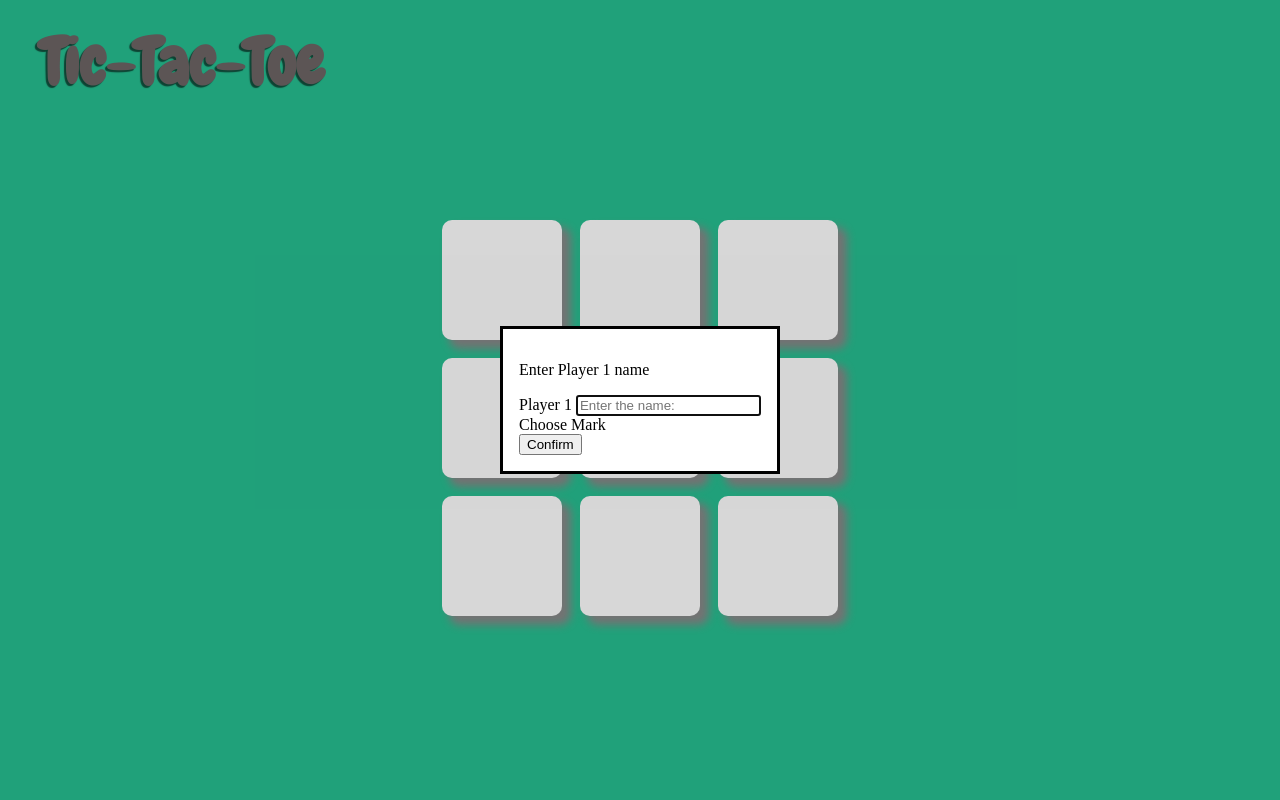
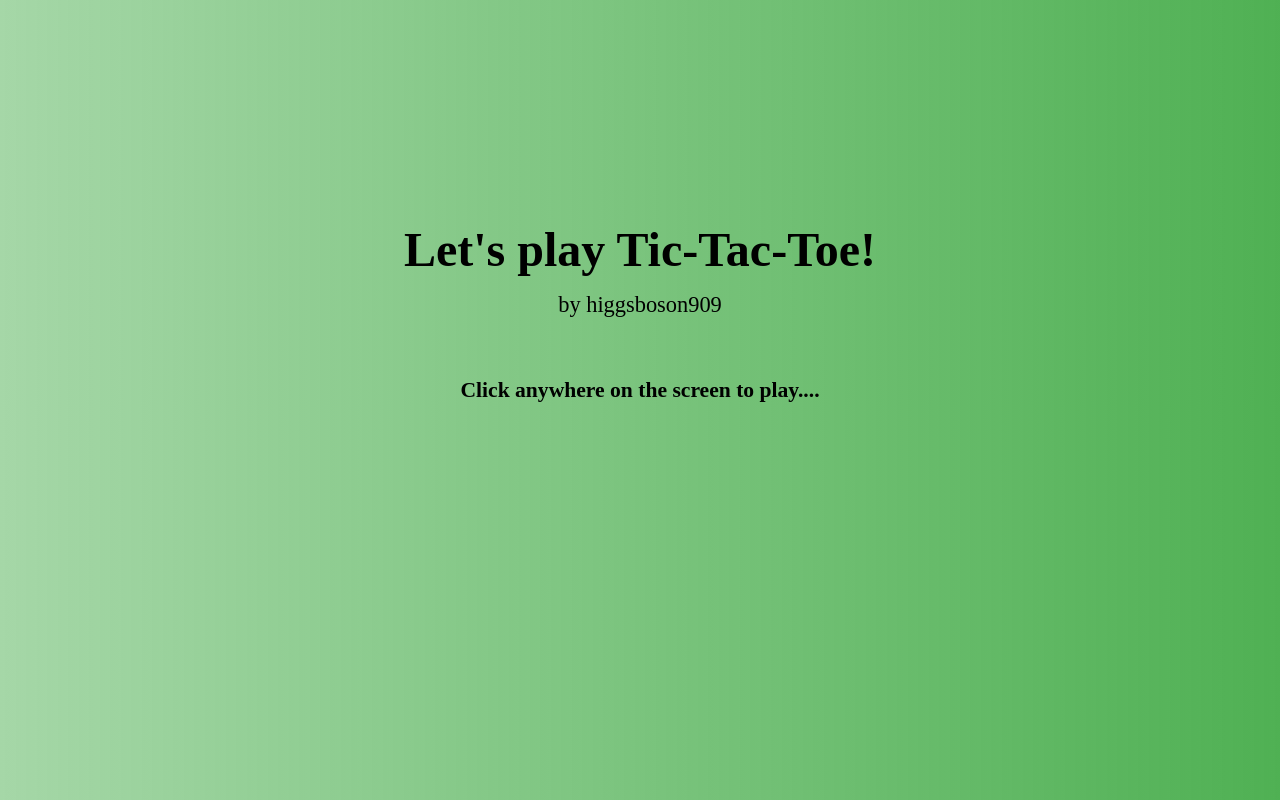
Before and after one commit to higgsboson909/Tic-Tac-Toe, a plain HTML site: page index.html in a window 1280 px wide. Drawn offline with Linux system fonts and the light colour scheme; a web font is replaced by a local one.

Commit message:
Add the funtional start page for game

```diff
--- a/index.html
+++ b/index.html
@@ -7,12 +7,30 @@
     <link rel="preconnect" href="https://fonts.googleapis.com">
     <link rel="preconnect" href="https://fonts.gstatic.com" crossorigin>
     <link href="https://fonts.googleapis.com/css2?family=Chewy&display=swap" rel="stylesheet">
+    <link rel="preconnect" href="https://fonts.googleapis.com">
+    <link rel="preconnect" href="https://fonts.gstatic.com" crossorigin>
+    <link href="https://fonts.googleapis.com/css2?family=Atkinson+Hyperlegible+Next:ital,wght@0,200..800;1,200..800&display=swap" rel="stylesheet">
 
    <link rel="stylesheet" href="./styles.css">
     <title>Tic Tac Toe | The Odin Project
     </title>
 </head>
 <body>
+
+    <div class="start-container">
+        <div>
+            <h1>Let's play Tic-Tac-Toe!</h1>
+            <div class="author">
+                by higgsboson909
+            </div>
+        </div>
+
+        <div class="blinking-statement">
+            Click anywhere on the screen to play....
+        </div>
+    </div>
+
+
     <dialog class="player-1">
         <p>Enter Player 1 name</p>
 
@@ -44,11 +62,10 @@
             <button class="p2-confirm">Confirm</button>
         </form>
     </dialog>
-    <div class="name">
-        <a href="./index.html">Tic-Tac-Toe
-        </a>
-    </div>
-    <div class="board">
+
+
+
+    <div class="board hidden">
         <button class="box on-hover" data-row="0" data-column="0"></button>
         <button class="box on-hover" data-row="0" data-column="1"></button>
         <button class="box on-hover" data-row="0" data-column="2"></button>
--- a/script.js
+++ b/script.js
@@ -87,15 +87,6 @@ let createGameboard = () => {
         b1 = gameboardCreated.getResultBoxes()[0];
         b2 = gameboardCreated.getResultBoxes()[1];
         b3 = gameboardCreated.getResultBoxes()[2];
-
-
-
-
-        // Optional: Stop the animation after 10 seconds
-        // setTimeout(() => {
-        //     clearInterval(intervalId); // Stop the interval
-        //     box.style.backgroundColor = "lightblue"; // Reset to the original color
-        // }, 10000);
 
         if(gameboardCreated.getTurns() === 9 && !(gameboardCreated.getWinner())) {
 
@@ -246,12 +237,13 @@ function gameController() {
 // display object
 let displayController = () => {
 
-    const p1FormEl = document.querySelector(".player-1");
-    const p2FormEl = document.querySelector(".player-2");
-    const p1CloseDialog = document.querySelector(".player-1 .p1-confirm");
-    const p2CloseDialog = document.querySelector(".player-2 .p2-confirm");
+    const startContainerEl = document.querySelector(".start-container")
 
     function showDialog() {
+        const p1FormEl = document.querySelector(".player-1");
+        const p2FormEl = document.querySelector(".player-2");
+        const p1CloseDialog = document.querySelector(".player-1 .p1-confirm");
+        const p2CloseDialog = document.querySelector(".player-2 .p2-confirm");
 
         p1FormEl.showModal();
         p1CloseDialog.addEventListener('click', () => {
@@ -263,9 +255,17 @@ let displayController = () => {
         });
     }
 
-    function closeDialog() {
+    // function startContainer() {
+    //     const startContainerEl = document.querySelector("start-container");
+    //     startContainer.addEventListener("click", () => {
 
-    }
+    //     });
+
+    // }
+
+    // function closeDialog() {
+
+    // }
 
     // click dimensions
     let p = null, q = null;
@@ -331,16 +331,43 @@ let displayController = () => {
             box.style.backgroundColor = colors[currentIndex];
 
             currentIndex = (currentIndex + 1) % colors.length;
-        }, 250);
+        }, 350);
         return intervalId;
+    }
+
+    function blinkTheStatement() {
+        const blinkingStatementEl = document.querySelector(".blinking-statement");
+            let fontSizeArr = ["1.32em", "1.35rem", "1.37rem", "1.39rem", "1.41rem", "1.43rem", "1.45rem", "1.43rem", "1.41rem", "1.39rem", "1.37rem", "1.35rem"];
+            let currentIndex = 0;
+        let blinkOnStatementId = setInterval(() => {
+            blinkingStatementEl.style.fontSize = fontSizeArr[currentIndex];
+            currentIndex = (currentIndex + 1) % fontSizeArr.length;
+        }, 100);
+        return blinkOnStatementId;
+    }
+
+    function listenStartClick() {
+        const htmlEl = document.querySelector("html");
+        const bodyEl = document.querySelector("body")
+        htmlEl.addEventListener("click", () => {
+
+            bodyEl.style.backgroundColor = "#24b388";
+            startContainerEl.classList.add("hidden");
+            display.showDialog();
+
+
+        });
     }
 
 
         // gameController();
-    return {PlayOnClick, setClick, boardEl, turnListener, markBox, blinkTheBoxes, showDialog};
+    return {PlayOnClick, setClick, boardEl, turnListener, markBox, blinkTheBoxes, showDialog, blinkTheStatement, listenStartClick};
+
 };
 let display = displayController();
-display.showDialog();
+display.blinkTheStatement();
+display.listenStartClick();
+// display.showDialog();
 Player.setPlayer("ali", "X")
 Player.setPlayer("Umar", "O")
 Player.setCurrentPlayer(Player.getPlayer()[0]);
--- a/styles.css
+++ b/styles.css
@@ -1,10 +1,37 @@
 body {
     display: flex;
+    justify-content: center;
+    background: linear-gradient(to right, rgba(76, 175, 80, 0.5), rgba(76, 175, 80, 0.98));
     padding: 0;
     margin: 0;
-    background-color: #24b388;
 }
 
+.start-container {
+    padding-top: 190px;
+    justify-content: baseline;
+    align-items: center;
+    display: flex;
+    flex-direction: column;
+
+}
+.start-container {
+    font-family: "Atkinson Hyperlegible Next";
+}
+h1 {
+    font-size: 3rem;
+    margin-bottom: 15px;
+}
+.start-container div div {
+    text-align: center;
+    font-size: 1.4rem;
+    color: black;
+
+}
+.start-container .blinking-statement {
+    font-weight: 600;
+    font-size: 1.2rem;
+    margin-top: 60px;
+}
 .name a {
     text-align: left;
     font-family: "Chewy";
@@ -13,13 +40,14 @@ body {
     text-decoration: none;
     color: #665f5f;
     text-shadow: -2px 2px 1px rgba(0,0,0,0.59);
-
+    cursor: pointer;
 }
 .name {
     position: absolute;
     padding-top: 20px;
     padding-left: 40px;
 }
+
 
 .board {
     height: 360px;
@@ -30,6 +58,7 @@ body {
     margin-top: 220px;
     gap: 18px;
 }
+
 
 .box {
     cursor: pointer;
@@ -62,9 +91,7 @@ body {
 .color {
     background-color: #80e8c9;
 }
-.x-mark {
-    background-image: url("./imgaes/close_24dp_5F6368_FILL0_wght400_GRAD0_opsz24.svg");
+
+.hidden {
+    display: none;
 }
-.o-mark {
-    background-image: url("./imgaes/check.svg");
-}
```
Also changed, not shown: images/circle_24dp_5F6368_FILL0_wght400_GRAD0_opsz24.svg (added).
